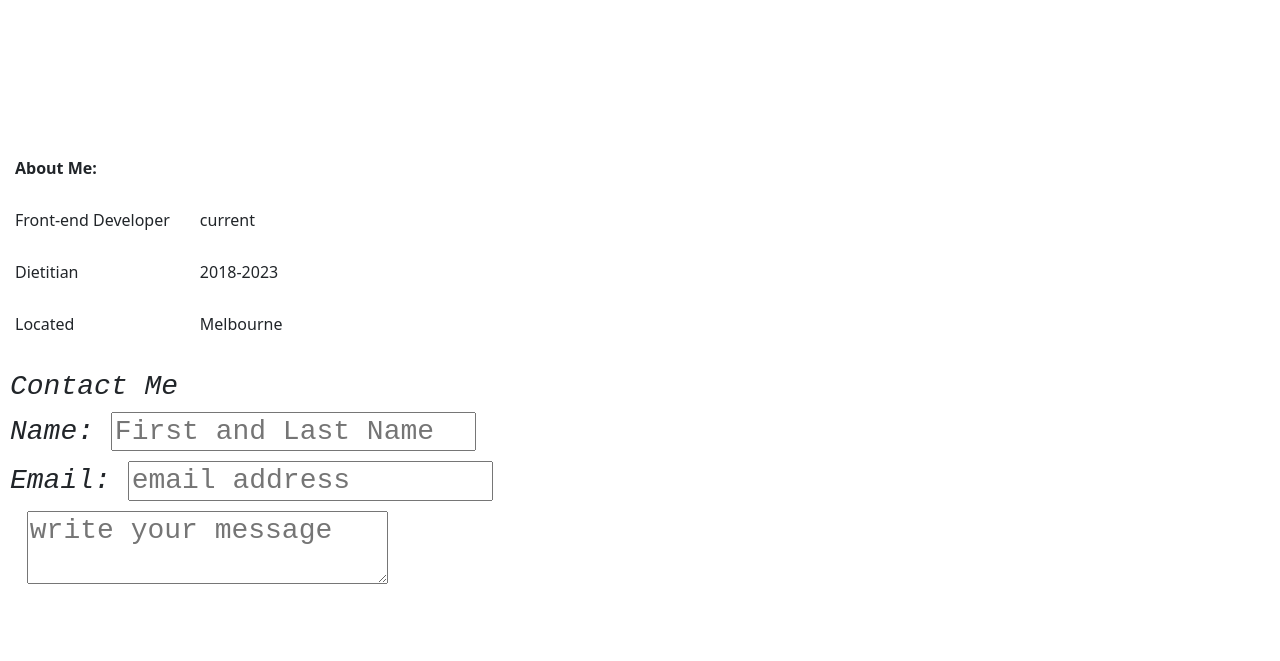
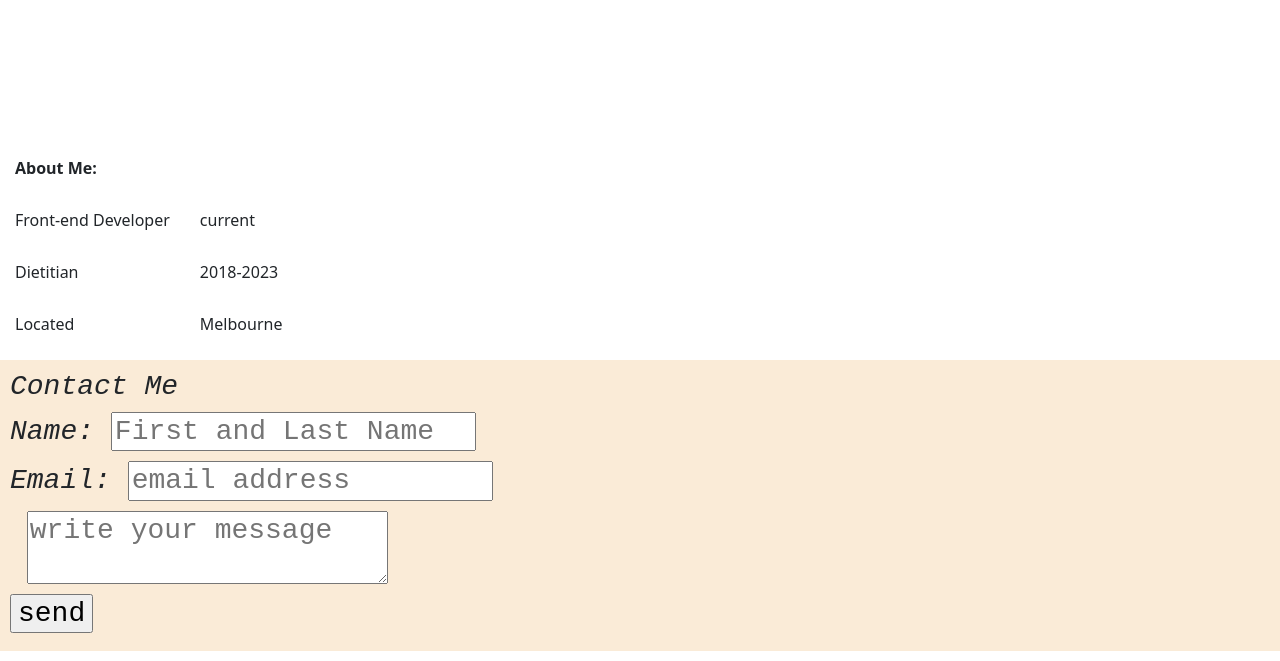
Before and after one commit to Hannahrose95/my-personal-website, a plain HTML site: page index.html in a window 1280 px wide. Shown: the part 498-1159 px from the top of the page. Before the commit the page ends 1120 px from the top, so only its background shows below. Drawn offline with nearby package versions, Linux system fonts and the light colour scheme.

Commit message:
form update send form give background

```diff
--- a/index.html
+++ b/index.html
@@ -102,6 +102,10 @@
                         <label for="message"></Label>
                         <textarea id="message" name="message" placeholder="write your message"></textarea>
                     </div>
+                    <div class="button">
+                        <input type="submit" value="send">
+
+                    </div>
                 </div>
         </form>
     </body>
--- a/style.css
+++ b/style.css
@@ -15,6 +15,7 @@
  width:100%;
  background-color: #FFE8D6;
  font-size: 10px;
+ -ms-grid-layer: ;
 }
 
 
@@ -227,3 +228,6 @@ margin-block: 10px;}
 h3 {font-size:smaller;
 font-family: 'Courier New', Courier, monospace;
 font-style: italic;}
+
+form { background-color: antiquewhite;
+font-size: xx-small;}
```
